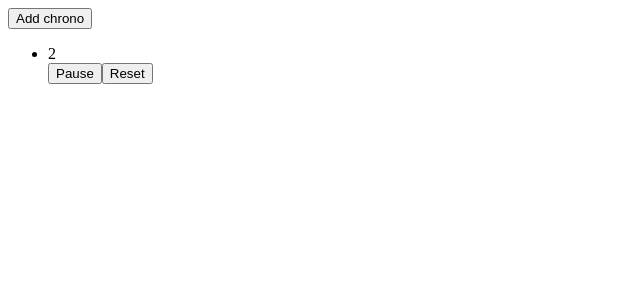
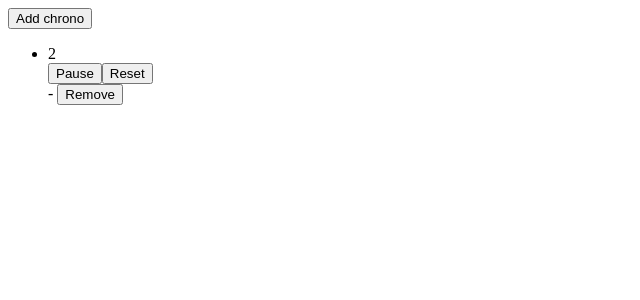
Before and after one commit to coffee-mug/chrono-tdd, a Next.js app: page / in a window 1280 px wide. Both pictures are taken after a click on the button "Add chrono". Shown: the top 300 px of the page, without its empty margins (0-640 px from the left). Built offline with nearby package versions, Linux system fonts and the light colour scheme.

Commit message:
Feature: chrono removal

```diff
--- a/components/Chrono.js
+++ b/components/Chrono.js
@@ -36,14 +36,26 @@ function ChronoComponent() {
 function ChronoListComponent(props) {
   const [chronos, setChronos] = useState(props.chronos);
 
-  const chronoItems = chronos.map((c, index) => {
+  const chronoItems = chronos.map(c => {
     return (
-      <li key={index}>{c}</li>
+      <li key={c.id}><ChronoComponent /> - <button onClick={() => remove(c.id)}className="chronoList-remove">Remove</button></li>
     )
   })
 
+
   function add() {
-    setChronos([...chronos, <ChronoComponent/>])
+    const newId = String(Math.random() * 1E6).split('.').join('-');
+    setChronos([...chronos, { id: newId }])
+  }
+
+  function remove(id) {
+    setChronos(() => {
+      return chronos.filter(c => {
+        if (c.id !== id) {
+          return c
+        }
+      })
+    });
   }
 
   return (
```
Also changed, not shown: 1 other file (tests, documents, lock files or other folders).
